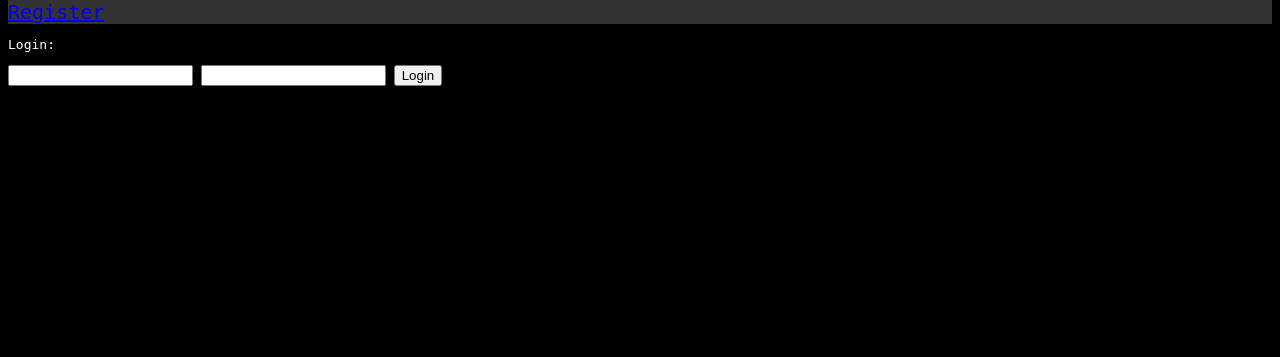
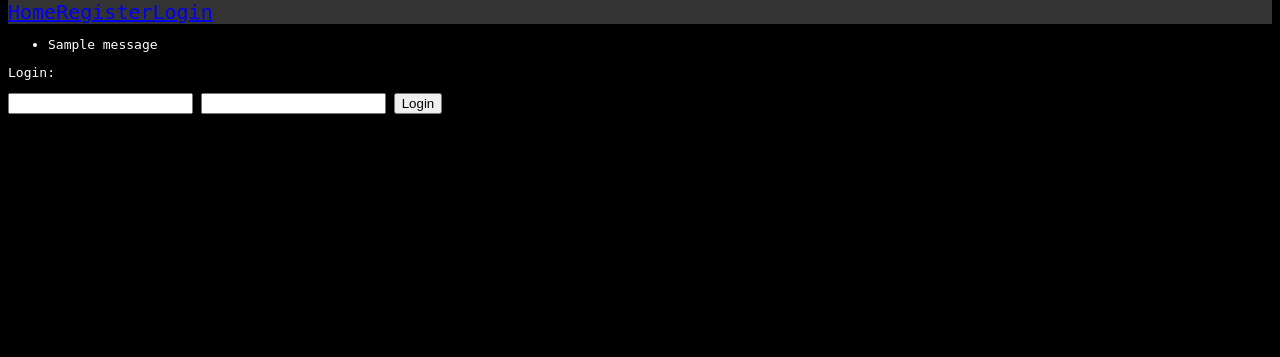
Before and after one commit to Adam-Venroy-School/videogame-web-application, a Flask app: page /login in a window 1280 px wide. Shown: the part 63-420 px from the top of the page. Run offline with Flask 2, Linux system fonts and the light colour scheme; tables that the repository leaves empty hold one stand-in row (values such as "Sample post"); one stand-in notice (Sample message) is shown.

Commit message:
Added error messages for login. Removed login and register for Logged in users. Added wishlist in DB

```diff
--- a/forms.py
+++ b/forms.py
@@ -7,6 +7,6 @@ class RegisterForm(FlaskForm):
     register_submit = SubmitField("Register")
 
 class LoginForm(FlaskForm):
-    username = StringField('Username', [validators.Length(min=3, max=20)])
-    password = PasswordField('Password', [validators.Length(min=8, max=100)])
+    username = StringField('Username', [validators.Length(max=20)])
+    password = PasswordField('Password', [validators.Length(max=100)])
     login_submit = SubmitField("Login")
--- a/main.py
+++ b/main.py
@@ -1,10 +1,9 @@
-from flask import render_template, redirect, url_for, request, flash
-from database import *
+from flask import render_template, redirect, url_for, request, flash, Flask
+from models import *
 from forms import *
 from sqlalchemy.exc import IntegrityError
 from werkzeug.security import generate_password_hash, check_password_hash
-from flask_login import LoginManager, current_user, login_user
-
+from flask_login import LoginManager, current_user, login_user, login_required, logout_user
 
 login_manager = LoginManager()
 login_manager.init_app(app)
@@ -28,12 +27,17 @@ def login():
         user = User.query.filter_by(username=username).first()
         if user and check_password_hash(user.password, password):
             login_user(user)
-            flash('Logged In as {}', username)
             next_page = request.args.get('next')
             return redirect(next_page) if next_page else redirect(url_for('home'))
         else:
-            flash('Login Failed')
+            flash('Invalid Username or Password')
     return render_template('login.html', Login_form=Login_form)
+
+@app.route("/logout")
+@login_required
+def logout():
+    logout_user()
+    return redirect("home")
 
 @app.route("/register", methods=['GET', 'POST'])
 def register():
@@ -50,12 +54,19 @@ def register():
             #Flash Message
         else:
             db.session.commit()
+    else:
+        flash(Register_form.errors)
     return render_template('register.html', Register_form=Register_form)
 
-#If anything other than home is reached, it will be redirected to home page
+#Redirects pages that dont exist to home
 @app.errorhandler(404)
 def error(e):
     return redirect('/')
 
+#Redirects Unlogged users to log in page
+@app.login_manager.unauthorized_handler
+def auth_error():
+    return redirect('/login')
+
 if __name__ == '__main__':
     app.run(debug=True)
--- a/static/css/style.css
+++ b/static/css/style.css
@@ -34,6 +34,7 @@ li a.nav {
     text-align: center;
     padding: 14px 16px;
     text-decoration: none;
+    color:inherit;
   }
 
 li a:hover {
@@ -41,6 +42,9 @@ li a:hover {
 }
 
 .logged_in{
+    float: right;
+}
+.log_out{
     float: right;
 }
 
--- /dev/null
+++ b/templates/errors.html
@@ -0,0 +1,11 @@
+{% block content %}
+{% with messages = get_flashed_messages() %}
+  {% if messages %}
+    <ul class=flashes>
+    {% for message in messages %}
+      <li>{{ message }}</li>
+    {% endfor %}
+    </ul>
+  {% endif %}
+{% endwith %}
+{% endblock %}
--- a/templates/login.html
+++ b/templates/login.html
@@ -1,4 +1,5 @@
 {% extends "layout.html"%}{% block content%}
+{% include "errors.html"%}
 <p>Login:</p>
 <form method="POST" action=''>
     {{Login_form.csrf_token }}
--- a/templates/nav.html
+++ b/templates/nav.html
@@ -1,6 +1,10 @@
 <ul class="nav">
+    <li class=nav><a href="/home">Home</a></li>
+    {% if current_user.is_authenticated == false %}
     <li class="nav"><a href="/register">Register</a></li>
-    {% if current_user.is_authenticated %}
-    <li class="logged_in">You are logged in as {{current_user.name}}</li>
+    <li class="nav"><a href="/login">Login</a></li>
+    {% else %}
+    <li class="log_out"><a href="/logout">Log out</a></li>
+    <li class="logged_in">You are logged in as {{current_user.username}}</li>
     {% endif %}
 </ul>
```
Also changed, not shown: models.py (renamed from database.py, +11 -5 lines), website.db.
